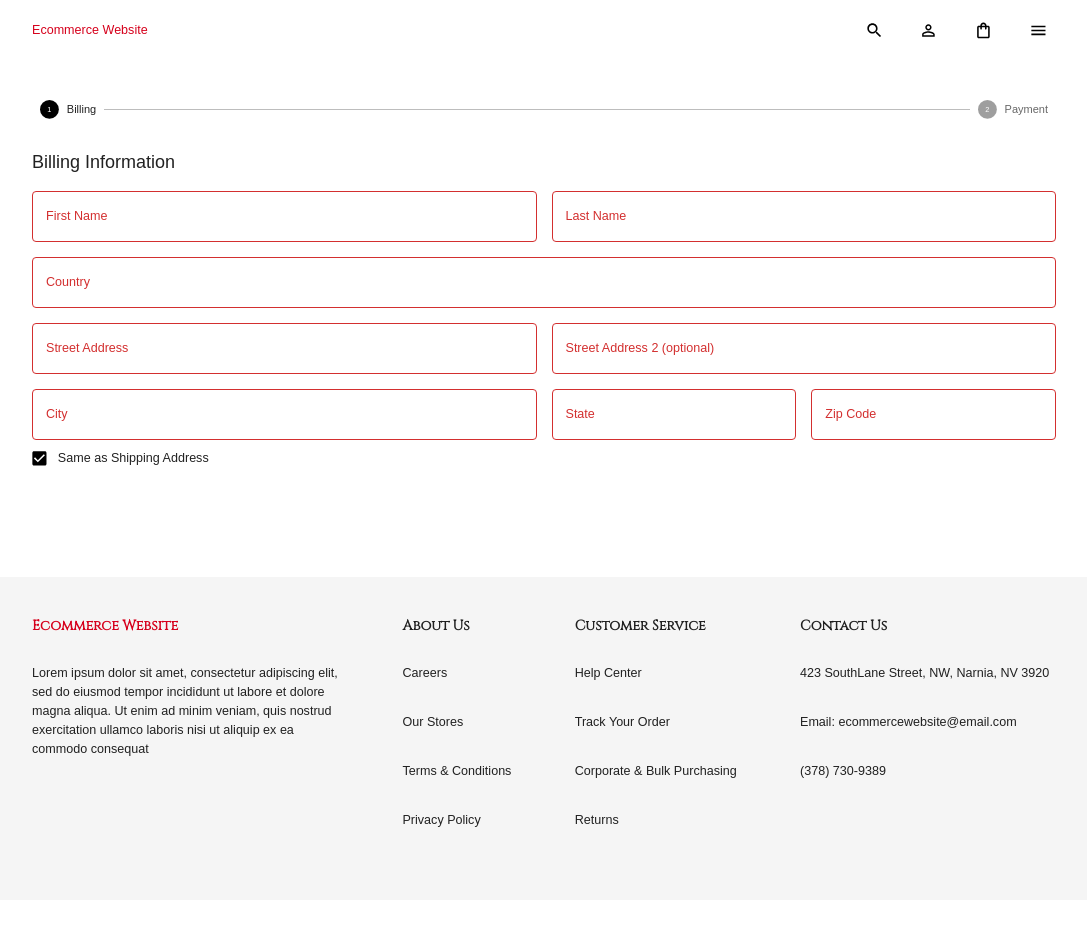
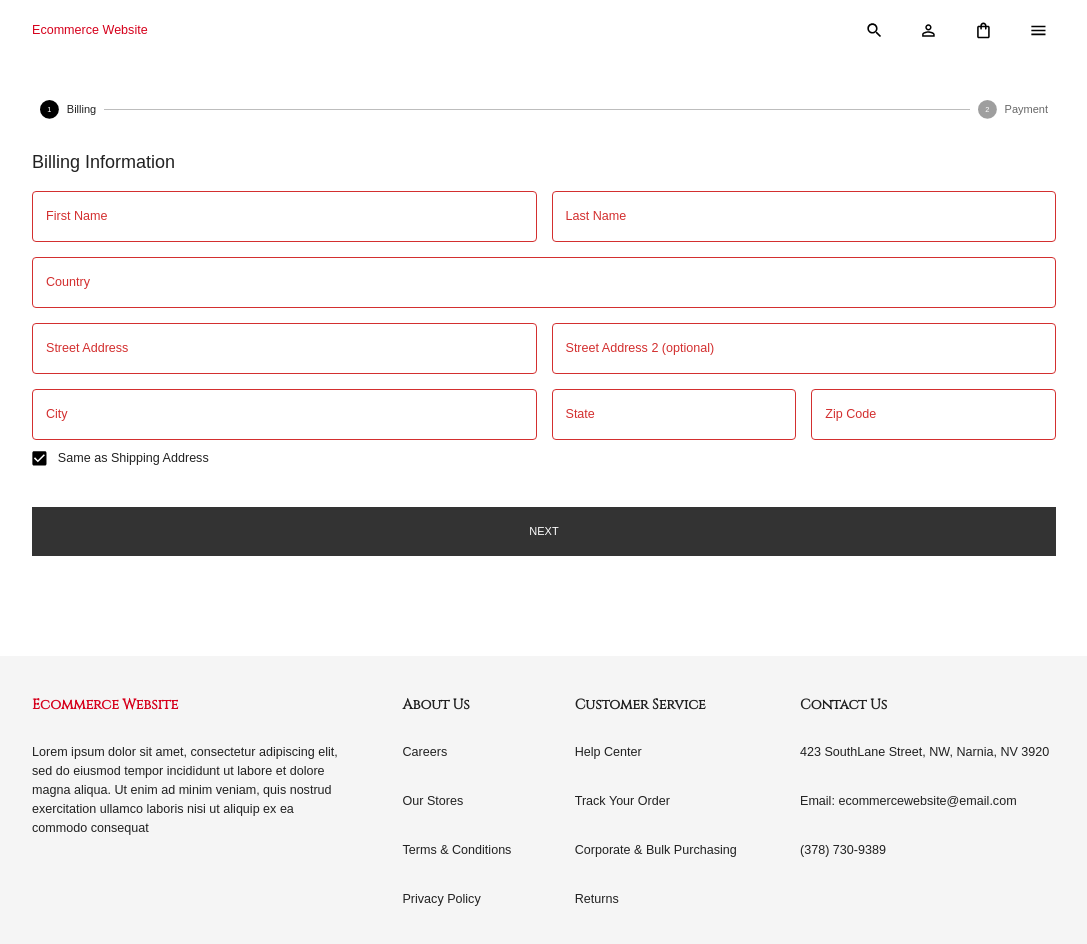
Before and after one commit to brosmar18/ecommerce-client, a React (Create React App) app: page /checkout in a window 1280 px wide. Shown: the top 944 px of the page, without its empty margins (96-1183 px from the left). Before the commit the page ends 900 px from the top, so only its background shows below. Built offline with nearby package versions, Linux system fonts and the light colour scheme; a web font is replaced by a local one.

Commit message:
Buttons added and Payment setup for render

```diff
--- a/src/pages/Checkout/Checkout.jsx
+++ b/src/pages/Checkout/Checkout.jsx
@@ -1,4 +1,4 @@
-import { UseSelector, useSelector } from "react-redux";
+import { useSelector } from "react-redux";
 import { Box, Button, Stepper, Step, StepLabel } from '@mui/material';
 import { Formik } from "formik";
 import { useState } from 'react';
@@ -83,7 +83,6 @@
   }),
 ];
 
-
 const Checkout = () => {
   const [activeStep, setActiveStep] = useState(0);
   const cart = useSelector((state) => state.cart.cart);
@@ -100,7 +99,7 @@
         isSameAddress: true,
       })
     }
-  }
+  };
 
   // async function makePayment(values) {
 
@@ -108,7 +107,7 @@
 
   return (
     <Box width="80%" m="100px auto">
-      <Stepper activeStep={activeStep} sx={{ m: '20px 0' }}>
+      <Stepper activeStep={activeStep} sx={{ m: "20px 0" }}>
         <Step>
           <StepLabel>Billing</StepLabel>
         </Step>
@@ -129,9 +128,10 @@
             handleBlur,
             handleChange,
             handleSubmit,
-            setFieldValue
+            setFieldValue,
           }) => (
             <form onSubmit={handleSubmit}>
+              {isFirstStep && (
                 <Shipping
                   values={values}
                   errors={errors}
@@ -140,6 +140,51 @@
                   handleChange={handleChange}
                   setFieldValue={setFieldValue}
                 />
+              )}
+              {isSecondStep && (
+                <Payment
+                  values={values}
+                  errors={errors}
+                  touched={touched}
+                  handleBlur={handleBlur}
+                  handleChange={handleChange}
+                  setFieldValue={setFieldValue}
+                />
+              )}
+              <Box display="flex" justifyContent="space-between" gap="50px">
+                {!isFirstStep && (
+                  <Button
+                    fullWidth
+                    color="primary"
+                    variant="contained"
+                    sx={{
+                      backgroundColor: shades.primary[200],
+                      boxShadow: "none",
+                      color: "white",
+                      borderRadius: 0,
+                      padding: "15px 40px",
+                    }}
+                    onClick={() => setActiveStep(activeStep - 1)}
+                  >
+                    Back
+                  </Button>
+                )}
+                <Button
+                  fullWidth
+                  type="submit"
+                  color="primary"
+                  variant="contained"
+                  sx={{
+                    backgroundColor: shades.primary[400],
+                    boxShadow: "none",
+                    color: "white",
+                    borderRadius: 0,
+                    padding: "15px 40px",
+                  }}
+                >
+                  {!isSecondStep ? "Next" : "Place Order"}
+                </Button>
+              </Box>
             </form>
           )}
         </Formik>
--- a/src/pages/Checkout/Shipping.jsx
+++ b/src/pages/Checkout/Shipping.jsx
@@ -43,7 +43,7 @@
             </Box>
             {!values.shippingAddress.isSameAddress && (
                 <Box>
-                    <Typography sx={{ mb: "15px:" }} fontSize="18px">
+                    <Typography sx={{ mb: "15px" }} fontSize="18px">
                         Shipping Information
                     </Typography>
                     <AddressForm
```
Lines whose indentation alone changed are shown as unchanged.
